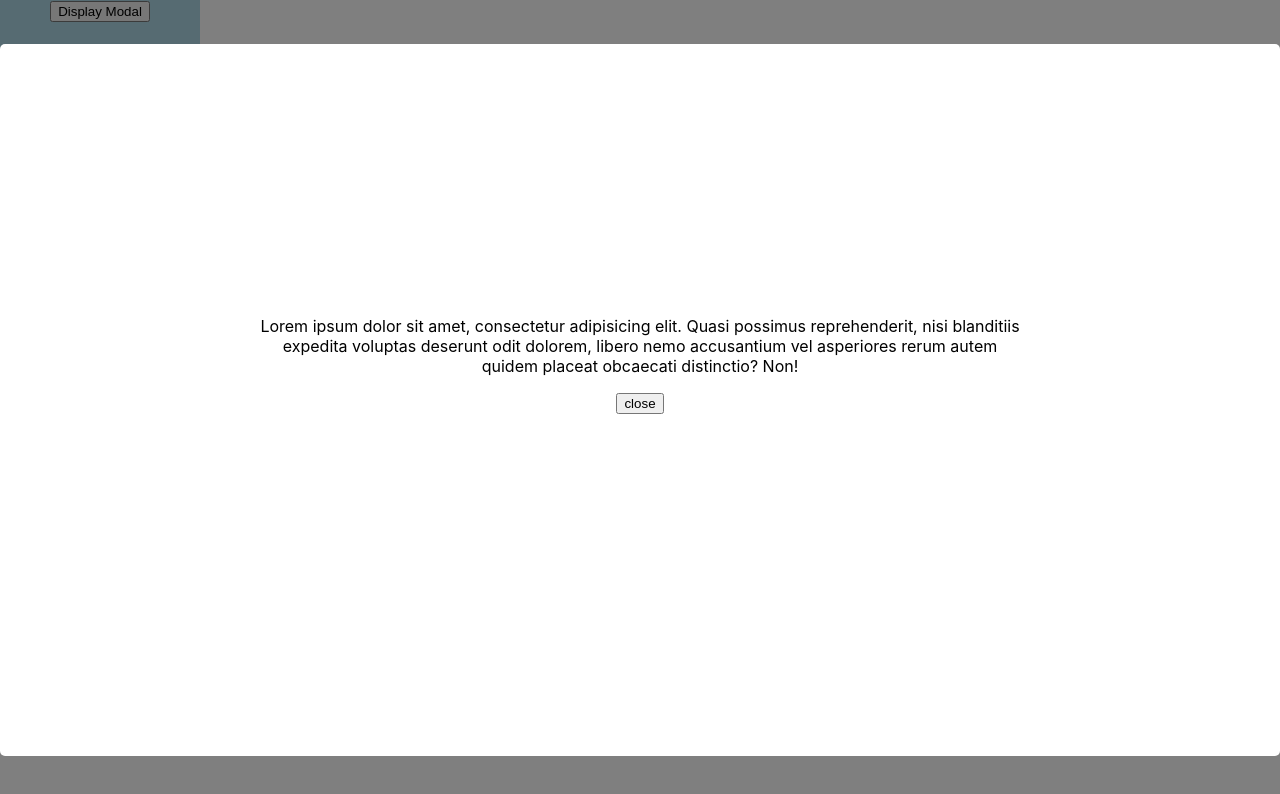
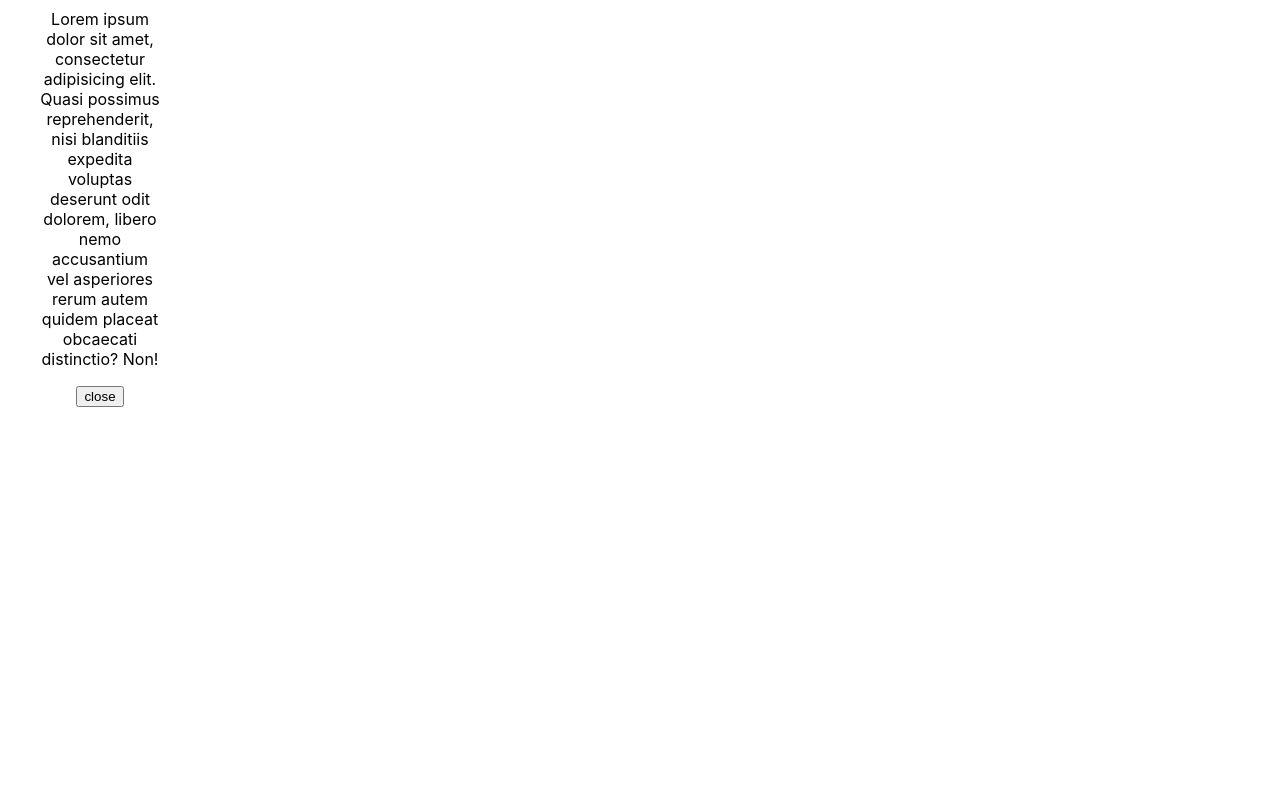
Before and after one commit to z-bj/portals-dk, a React (Create React App) app: page / in a window 1280 px wide. Both pictures are taken after a click on the button "Display Modal". Shown: the top 794 px of the page. Built offline with nearby package versions, Linux system fonts and the light colour scheme.

Commit message:
add css position relative

```diff
--- a/src/App.js
+++ b/src/App.js
@@ -17,8 +17,12 @@ class App extends Component {
     });
   };
 
+  handleHide = () => {
+    this.setState({ showModal: false });
+  };
+
   render() {
-    const modal = this.state.showModal && <Modal />;
+    const modal = this.state.showModal && <Modal close={this.handleHide} />; // here  modal close props
     return (
       <div className="App">
         <button onClick={this.handleShow}>Display Modal</button>
--- a/src/Modal.js
+++ b/src/Modal.js
@@ -3,7 +3,9 @@ import React, { Component } from "react";
 class Modal extends Component {
   render() {
     return (
-      <div className="modal">
+      <div className="modal" onClick={this.props.close}>
+        {" "}
+        {/*we put the onClick here because we want to use the bubling propagation, to enable closing modal window by clicking any where on the page because the button will searching the onclick by bubling from parent to parent div to div*/}
         <div>
           <p>
             Lorem ipsum dolor sit amet, consectetur adipisicing elit. Quasi
--- a/src/index.css
+++ b/src/index.css
@@ -12,7 +12,9 @@ code {
     monospace;
 }
 
+/* here the problem is the {position: relative} */
 .App {
+  position: relative;
   height: 400px;
   width: 200px;
   background: lightblue;
```
